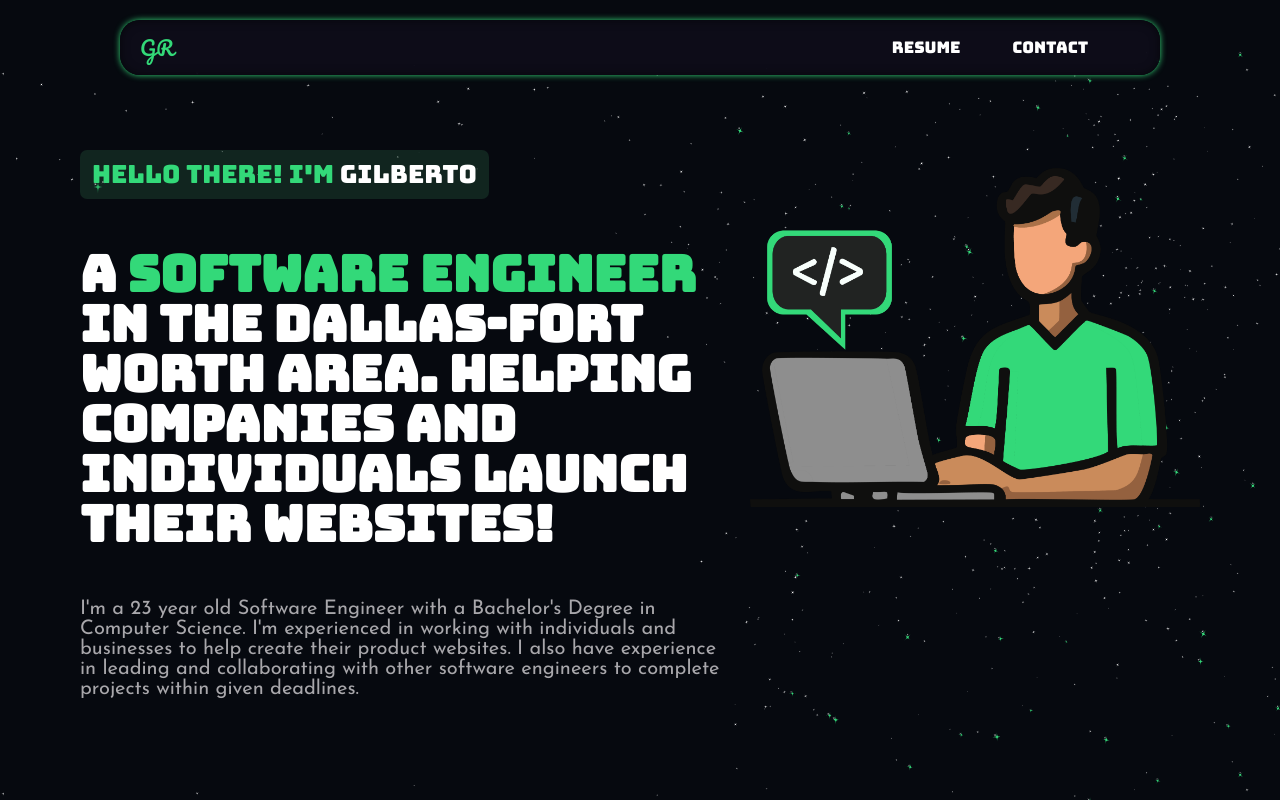
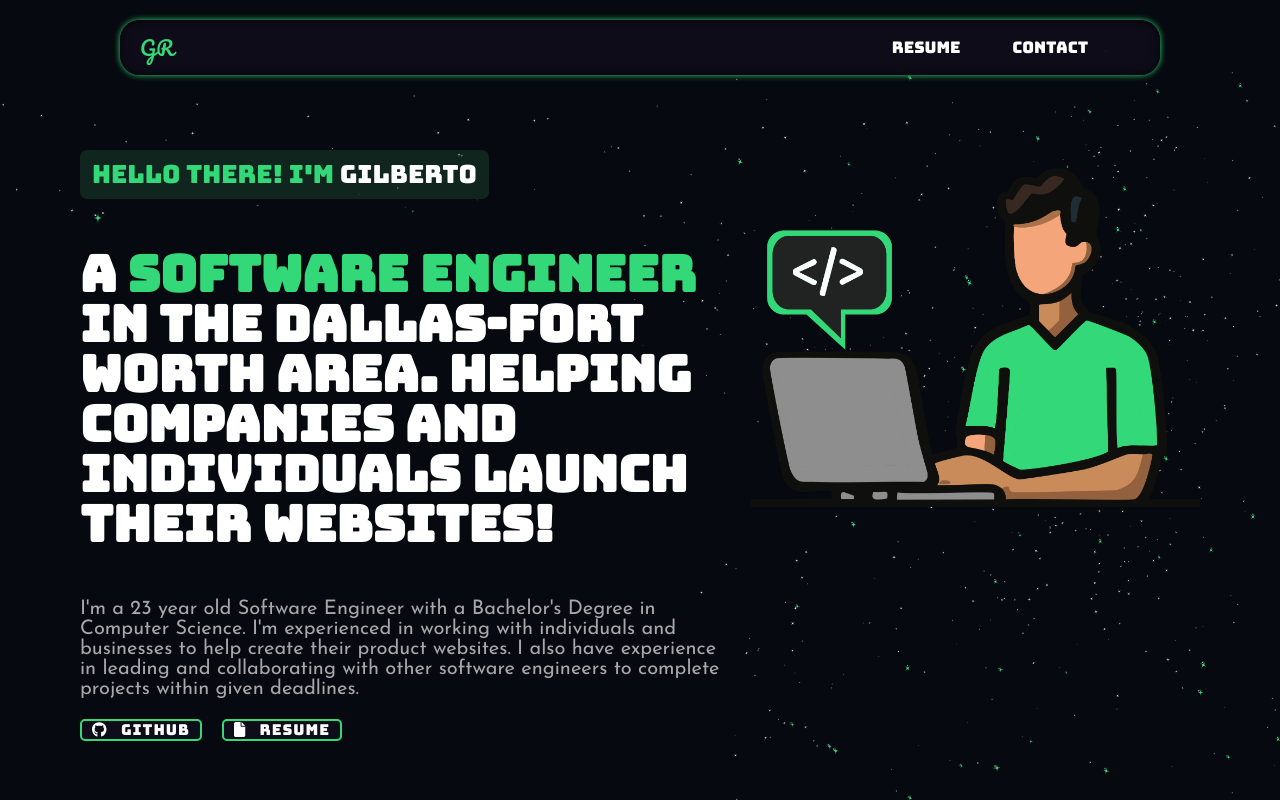
Before and after one commit to GilbertoRod/portfolioWebsite, a React (Create React App) app: page / in a window 1280 px wide. Shown: the top 800 px of the page. Built offline with nearby package versions, Linux system fonts and the light colour scheme.

Commit message:
links updated

```diff
--- a/src/components/Hero.js
+++ b/src/components/Hero.js
@@ -1,5 +1,7 @@
 import './styles/Hero.css'
-
+import { faGithub } from '@fortawesome/free-brands-svg-icons'
+import { faFile } from '@fortawesome/free-solid-svg-icons/faFile'
+import { FontAwesomeIcon } from '@fortawesome/react-fontawesome'
 function Hero() {
     return (
 
@@ -14,6 +16,8 @@ function Hero() {
                     </div>
                     <div className='hero-about'>
                         <p>I'm a 23 year old Software Engineer with a Bachelor's Degree in Computer Science. I'm experienced in working with individuals and businesses to help create their product websites. I also have experience in leading and collaborating with other software engineers to complete projects within given deadlines.</p>
+                        <a href='https://github.com/GilbertoRod'><button className='hero-github-btn'><FontAwesomeIcon className='svg-hero-icon' icon={faGithub}/> GitHub</button></a>
+                        <a href='https://drive.google.com/file/d/1MbkVH-ExzklaHaGDru2L3qjV-L_mJxDQ/view?usp=share_link'><button className='hero-resume-btn'><FontAwesomeIcon className='svg-hero-icon' icon={faFile}/> Resume</button></a>
 
                     </div>
 
--- a/src/components/Projects.js
+++ b/src/components/Projects.js
@@ -29,12 +29,12 @@ function Projects() {
           picture="myportfolio.png" git='https://github.com/GilbertoRod/portfolioWebsite' stack={['react',"js"]}/>
 
           <Card name='Smart Tech Experts'
-          description="This website was made for a home renovation contractor and was created using HTML, CSS, and JavaScript. I created this website from scratch and I used different media queries to make it fully responsive to different devices and screen sizes. The contractor wanted a website where they could display all of their work along with a page where potential clients can contact them. Using Netlify, I created a contact form that potential clients can fill out and ask the business owner about a quote or any other questions that they may have about the business owners' work. Everytime that the form gets submitted, the business owner receives an email that contains all of the filled out information."
+          description="This website was made for a home renovation contractor and was created using React, JavaScript, and CSS. I created this website from scratch and I used different media queries to make it fully responsive to different devices and screen sizes. The contractor wanted a website where they could display all of their work along with a page where potential clients can contact them. Using EmailJS, I created a contact form that potential clients can fill out and ask the business owner about a quote or any other questions that they may have about the business owners' work. Everytime that the form gets submitted, the business owner receives an email that contains all of the filled out information."
           picture="smart.jpg" git='https://github.com/GilbertoRod/smarttechexpertsllc' site='https://dfwsmarttechexperts.com' stack={["react","js"]}/>
 
           <Card name='TillCount'
           description="TillCount was a website that I created to help me countdown cash registers at my previous job. At my previous job, we had a policy where the supervisors were in charge of counting down the cash registers every time we wanted to have a different person on the register. This policy was made to ensure that the person wasn't short or over their expected cash amount. We counted them down using a calculator but this was very inefficient because any wrong input would mess up the entire calculation, this led me to create TillCount. Using HTML CSS and JavaScript, TillCount allows the user to insert the quantity of bills, coins, and rolls. Once the User clicks the calculate button, TillCount calculates the difference between the expected amount and the counted amount and then displays the Over/Short amount."
-          picture="tillcount.PNG" git='https://github.com/GilbertoRod/TillCount'  stack={["js","html","css"]} />
+          picture="tillcount.PNG" git='https://github.com/GilbertoRod/TillCount' site={'https://till-count.vercel.app/'} stack={["js","html","css"]} />
 
       </div>
     </div>
--- a/src/components/styles/Hero.css
+++ b/src/components/styles/Hero.css
@@ -74,7 +74,28 @@
     font-family: 'Josefin Sans';
     font-size: 20px;
 }
-
+.hero-about button{
+    padding: 0px 10px;
+    font-size: 15px;
+    background-color: #0e0d1a;
+    border: none;
+    font-family:Bungee, Poetsen One, Impact, fantasy;
+    color: white;
+    border: 2px solid var(--primary);
+    border-radius: 5px;
+    letter-spacing: 1px;
+    margin-bottom: 50px;
+    cursor: pointer;
+}
+.hero-about button:hover{
+    background-color: #272541;
+}
+.hero-resume-btn{
+    margin-left: 20px;
+}
+.svg-hero-icon{
+    margin-right: 10px;
+}
 .hero-img{
     max-width: 450px;
     object-fit: contain;
@@ -109,4 +130,7 @@
     .section-title{
         font-size: 20px;;
     }
+    .hero-about button{
+        font-size: 13px;
+    }
   }
--- a/src/components/styles/Projects.css
+++ b/src/components/styles/Projects.css
@@ -26,7 +26,7 @@ grid-template-columns: 1fr 1fr 1fr;
    max-width: 400px;
   /*height: 715px; */
 
-  box-shadow: inset 0 0 2px black, 0px 0px 10px -3px var(--primary);
+  box-shadow: inset 0 0 2px black, 0px 0px 10px -3px var(--primary), 0px 0px 10px 5px rgb(0, 0, 0);
   margin-top: 80px;
   margin-left: 20px;
   margin-right: 20px;
```
